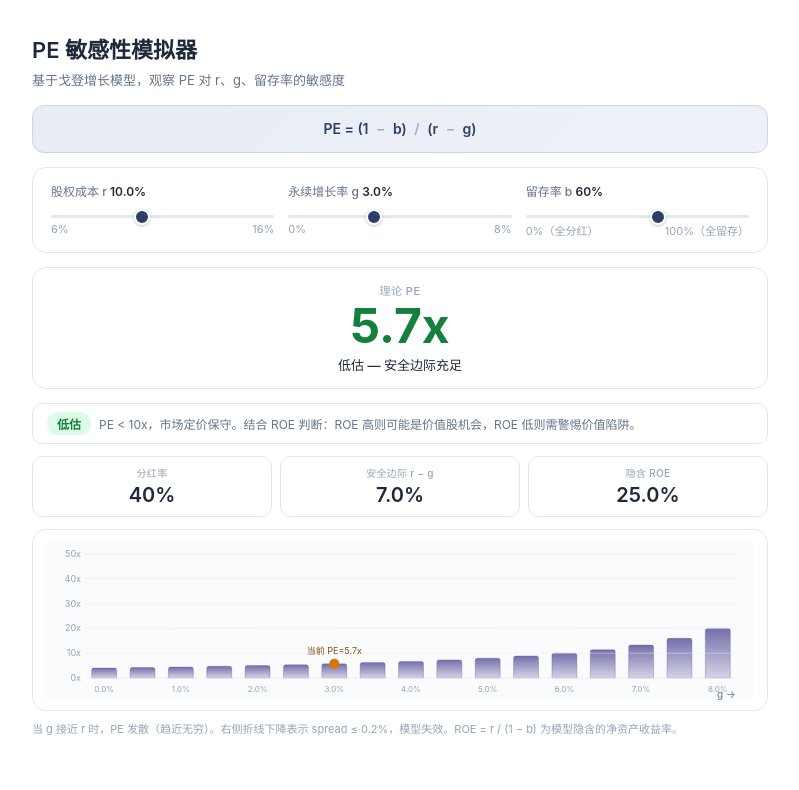
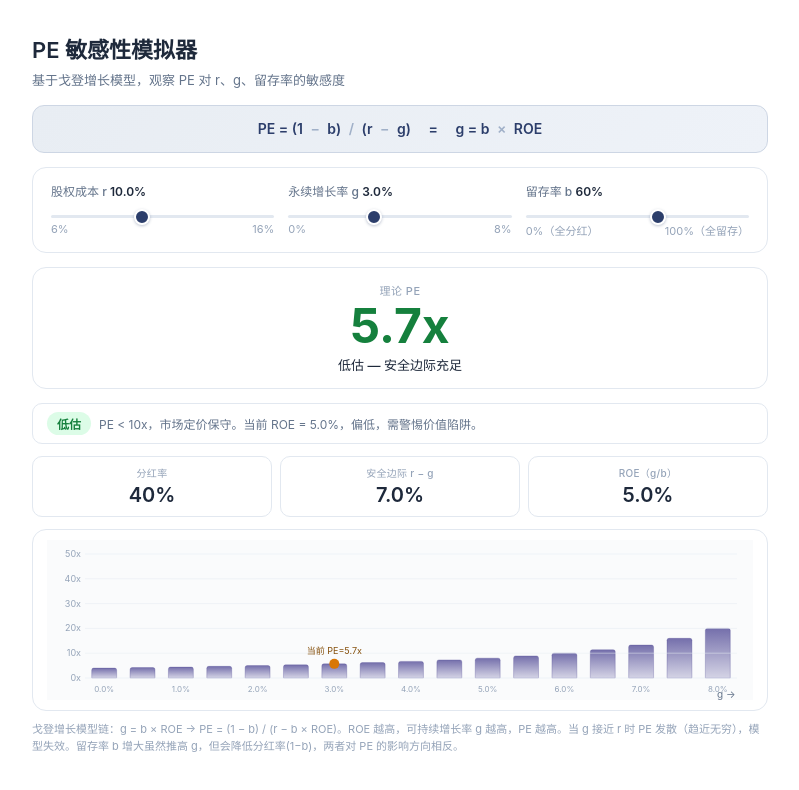
Before and after one commit to Sunyh-gi/valuation-simulators, a plain HTML site: page pe/pe-sensitivity-simulator.html in a window 1280 px wide. Shown: the whole page, without its empty margins (240-1039 px from the left). Drawn offline with Linux system fonts and the light colour scheme.

Commit message:
fix PE-ROE linkage: ROE = g/b, full formula chain

```diff
--- a/pe/pe-sensitivity-simulator.html
+++ b/pe/pe-sensitivity-simulator.html
@@ -90,7 +90,7 @@ h1 { font-size: 22px; font-weight: 600; margin-bottom: 6px; }
 <p class="subtitle">基于戈登增长模型，观察 PE 对 r、g、留存率的敏感度</p>
 
 <div class="formula-card">
-  PE = (1 <span class="sep">−</span> b) <span class="sep">/</span> (r <span class="sep">−</span> g)
+  PE = (1 <span class="sep">−</span> b) <span class="sep">/</span> (r <span class="sep">−</span> g) &emsp;=&emsp; g = b <span class="sep">×</span> ROE
 </div>
 
 <div class="control-grid-3">
@@ -132,7 +132,7 @@ h1 { font-size: 22px; font-weight: 600; margin-bottom: 6px; }
     <div class="value" id="spreadResult">7.0%</div>
   </div>
   <div class="metric-card">
-    <div class="label">隐含 ROE</div>
+    <div class="label">ROE（g/b）</div>
     <div class="value" id="roeResult">—</div>
   </div>
 </div>
@@ -141,7 +141,7 @@ h1 { font-size: 22px; font-weight: 600; margin-bottom: 6px; }
   <canvas id="peChart" height="160"></canvas>
 </div>
 
-<p class="footnote">当 g 接近 r 时，PE 发散（趋近无穷）。右侧折线下降表示 spread ≤ 0.2%，模型失效。ROE = r / (1 − b) 为模型隐含的净资产收益率。</p>
+<p class="footnote">戈登增长模型链：g = b × ROE → PE = (1 − b) / (r − b × ROE)。ROE 越高，可持续增长率 g 越高，PE 越高。当 g 接近 r 时 PE 发散（趋近无穷），模型失效。留存率 b 增大虽然推高 g，但会降低分红率(1−b)，两者对 PE 的影响方向相反。</p>
 
 <script>
 (function() {
@@ -173,8 +173,8 @@ h1 { font-size: 22px; font-weight: 600; margin-bottom: 6px; }
     document.getElementById('payResult').textContent = ((1 - b) * 100).toFixed(0) + '%';
     document.getElementById('spreadResult').textContent = (spread * 100).toFixed(1) + '%';
 
-    // Implied ROE: from g = b * ROE → ROE = g / b, or from PE inverse: ROE = r / (1 - b)
-    var roe = (1 - b) > 0.001 ? r / (1 - b) : 0;
+    // 隐含 ROE = g / b（可持续增长率公式 g = b × ROE 的反推）
+    var roe = b > 0.001 ? g / b : 0;
     document.getElementById('roeResult').textContent = roe > 0 ? (roe * 100).toFixed(1) + '%' : 'N/A';
 
     var peEl = document.getElementById('peResult');
@@ -205,13 +205,13 @@ h1 { font-size: 22px; font-weight: 600; margin-bottom: 6px; }
       peEl.style.color = '#185fa5';
       statusEl.textContent = '合理估值区间';
       badge.textContent = '合理'; badge.className = 'status-badge badge-blue';
-      desc.textContent = 'PE 在 10-25x 之间，处于多数成熟行业的典型估值区间。r − g = ' + (spread * 100).toFixed(1) + '%，安全边际充足。';
+      desc.textContent = 'PE 在 10-25x 之间，处于多数成熟行业的典型估值区间。r − g = ' + (spread * 100).toFixed(1) + '%，ROE = ' + (roe * 100).toFixed(1) + '%（g/b），安全边际充足。';
     } else {
       peEl.textContent = pe.toFixed(1) + 'x';
       peEl.style.color = '#15803d';
       statusEl.textContent = '低估 — 安全边际充足';
       badge.textContent = '低估'; badge.className = 'status-badge badge-green';
-      desc.textContent = 'PE < 10x，市场定价保守。结合 ROE 判断：ROE 高则可能是价值股机会，ROE 低则需警惕价值陷阱。';
+      desc.textContent = 'PE < 10x，市场定价保守。当前 ROE = ' + (roe * 100).toFixed(1) + '%' + (roe > 0.15 ? '，盈利能力稳健，可能是价值股机会。' : '，偏低，需警惕价值陷阱。');
     }
 
     drawChart(r, b);
```
